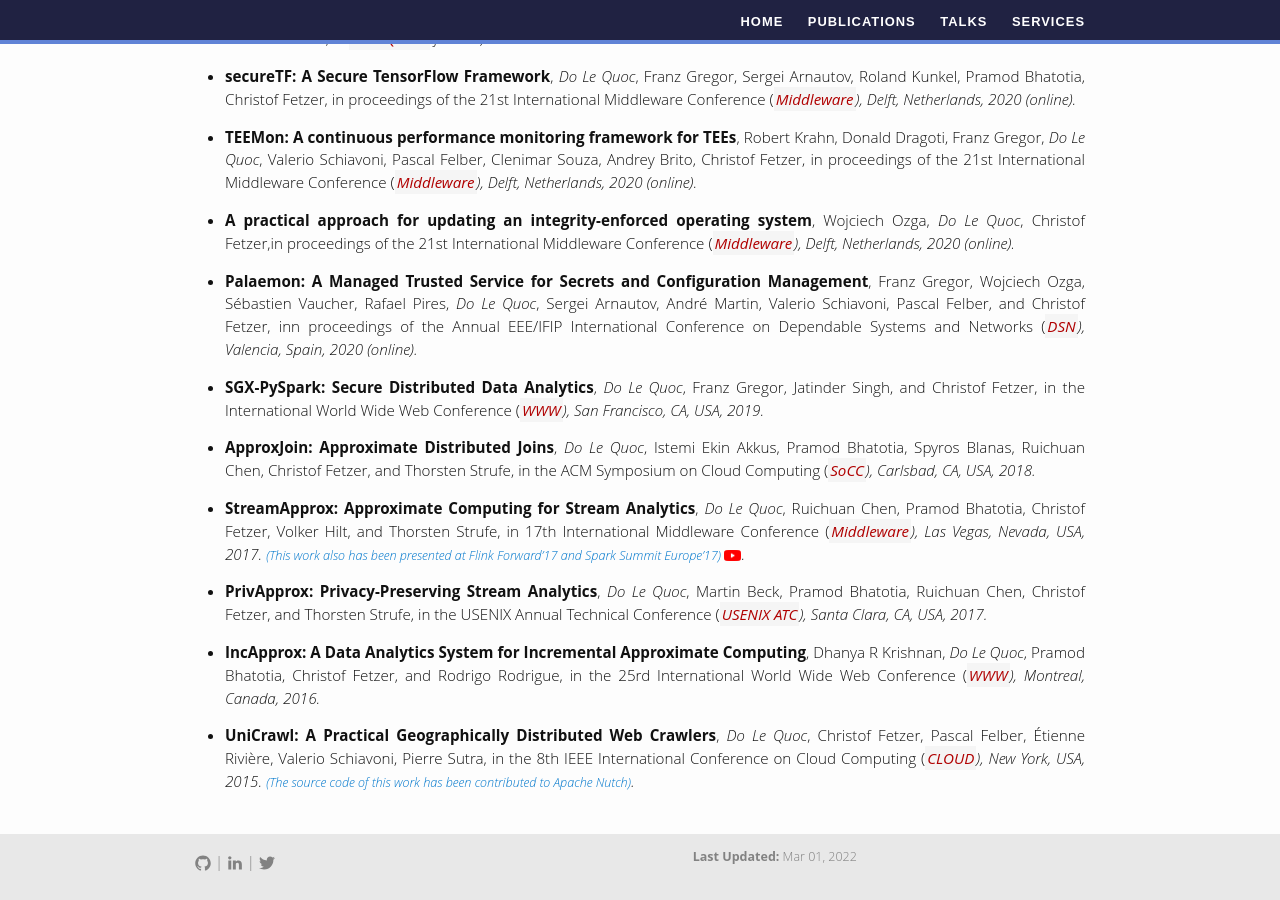
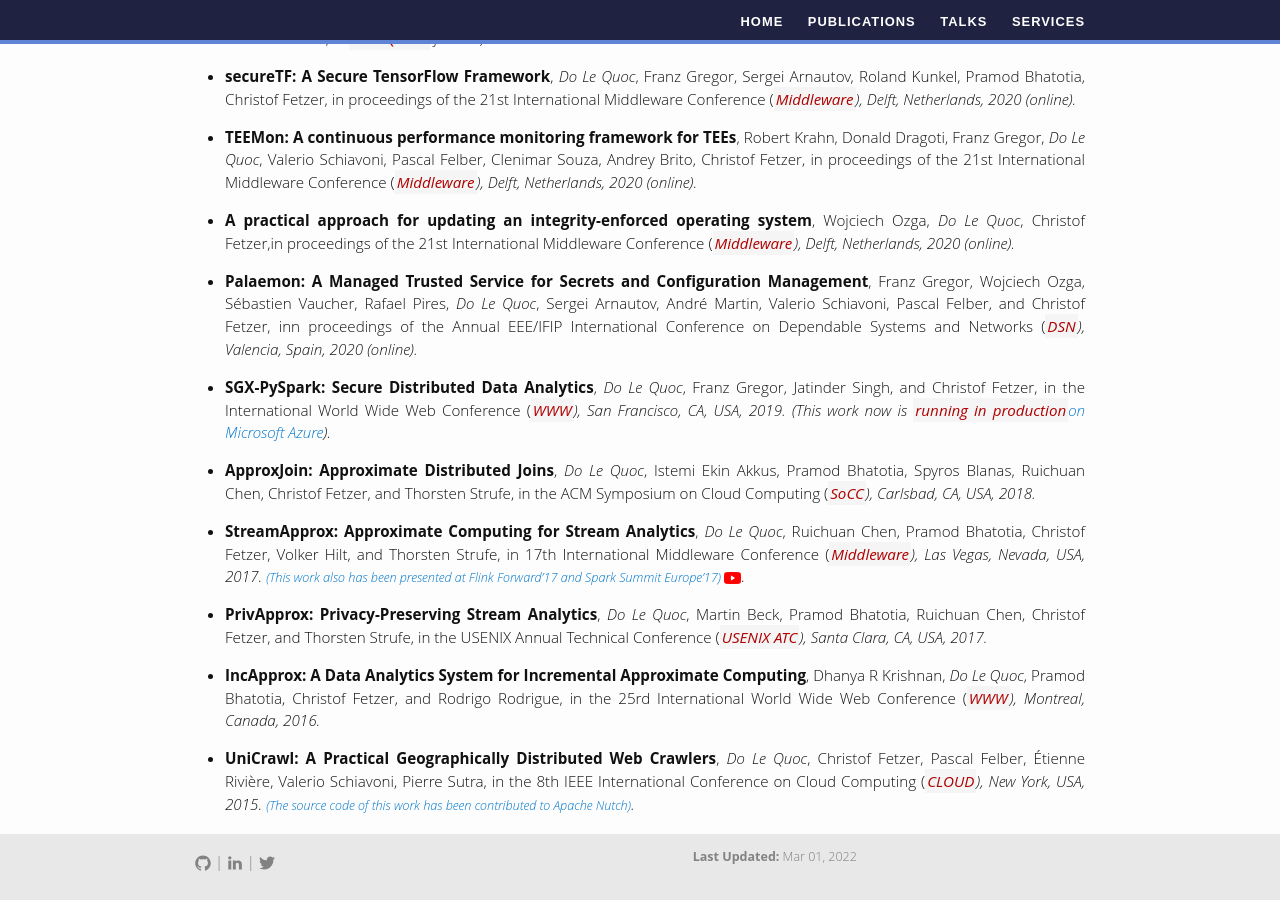
Before and after one commit to doflink/doflink.github.io, a Jekyll site: the page built from index.md, in a window 1280 px wide and 900 px high, scrolled down 800 px. Built offline with Jekyll 4.4.1, drawn with Linux system fonts in a browser that asks for light colours; our own code applies the rules of GitHub Pages for plain Markdown files; before the commit the page ends 1678 px from its top, so only the background shows below that.

Commit message:
refactor: update personal page

```diff
--- a/index.md
+++ b/index.md
@@ -53,7 +53,7 @@ Roland Kunkel, Pramod Bhatotia, Christof Fetzer, in proceedings of the 21st Inte
 - **Palaemon: A Managed Trusted Service for Secrets and Configuration Management**, Franz Gregor, Wojciech Ozga, Sébastien Vaucher, Rafael Pires, _Do Le Quoc_, Sergei Arnautov, André Martin, Valerio Schiavoni, Pascal Felber, and Christof Fetzer, inn proceedings of the Annual EEE/IFIP International Conference on Dependable Systems and Networks (<em><a class="tosu">DSN</a>), Valencia, Spain,
 2020 (online).
 
-- **SGX-PySpark: Secure Distributed Data Analytics**, _Do Le Quoc_, Franz Gregor, Jatinder Singh, and Christof Fetzer, in the International World Wide Web Conference (<em><a class="tosu">WWW</a>), San Francisco, CA, USA, 2019.
+- **SGX-PySpark: Secure Distributed Data Analytics**, _Do Le Quoc_, Franz Gregor, Jatinder Singh, and Christof Fetzer, in the International World Wide Web Conference (<em><a class="tosu">WWW</a>), San Francisco, CA, USA, 2019. (This work now is <em><a class="tosu">running in production</a><a href="https://docs.microsoft.com/en-us/azure/architecture/example-scenario/confidential/data-analytics-containers-spark-kubernetes-azure-sql" target="_blank">on Microsoft Azure</a>).
 
 - **ApproxJoin: Approximate Distributed Joins**, _Do Le Quoc_, Istemi Ekin Akkus, Pramod Bhatotia, Spyros Blanas, Ruichuan Chen, Christof Fetzer, and Thorsten Strufe, in the ACM Symposium on Cloud Computing (<em><a class="tosu">SoCC</a>), Carlsbad, CA, USA, 2018.
 
```
Also changed, not shown: publications.md (+1 -1 lines), services.md (+1 -1 lines), talks.md (+2 -2 lines).
